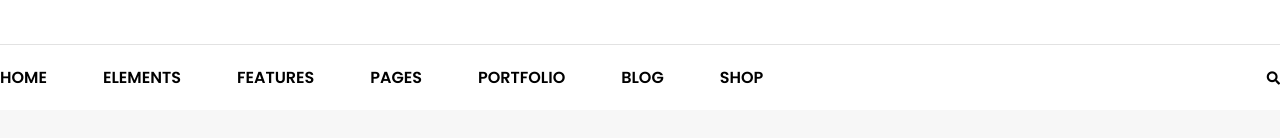
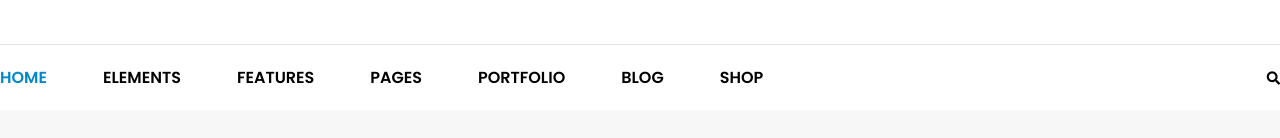
Before and after one commit to mauro-20/proj-html-vuejs, a Vue app: page / in a window 1280 px wide. Shown: the part 167-305 px from the top of the page. Built offline with nearby package versions, Linux system fonts and the light colour scheme.

Commit message:
add effects

```diff
--- a/src/App.vue
+++ b/src/App.vue
@@ -27,6 +27,6 @@ export default {
 </script>
 
 <style lang="scss">
-  @import './assets/style/common'
+  @import './assets/style/common';
 
 </style>
--- a/src/components/header/HeaderBottom.vue
+++ b/src/components/header/HeaderBottom.vue
@@ -63,7 +63,7 @@ export default {
               font-weight: 600;
               text-transform: uppercase;
             }
-            &:hover{
+            &:first-child{
               color: $text-primary;
             }
           }
--- a/src/components/main/SmallThumb.vue
+++ b/src/components/main/SmallThumb.vue
@@ -23,6 +23,7 @@ export default {
   .small-thumb{
     display: flex;
     padding: 15px 0;
+    cursor: pointer;
 
     img{
       width: 70px;
--- a/src/components/main/TagMenu.vue
+++ b/src/components/main/TagMenu.vue
@@ -58,6 +58,10 @@ export default {
           text-transform: uppercase;
           color: $text-light-100;
           background-color: $bg-dark-700;
+
+          &:hover{
+            background-color:  $bg-dark-400;
+          }
         }
       }
     }
```
